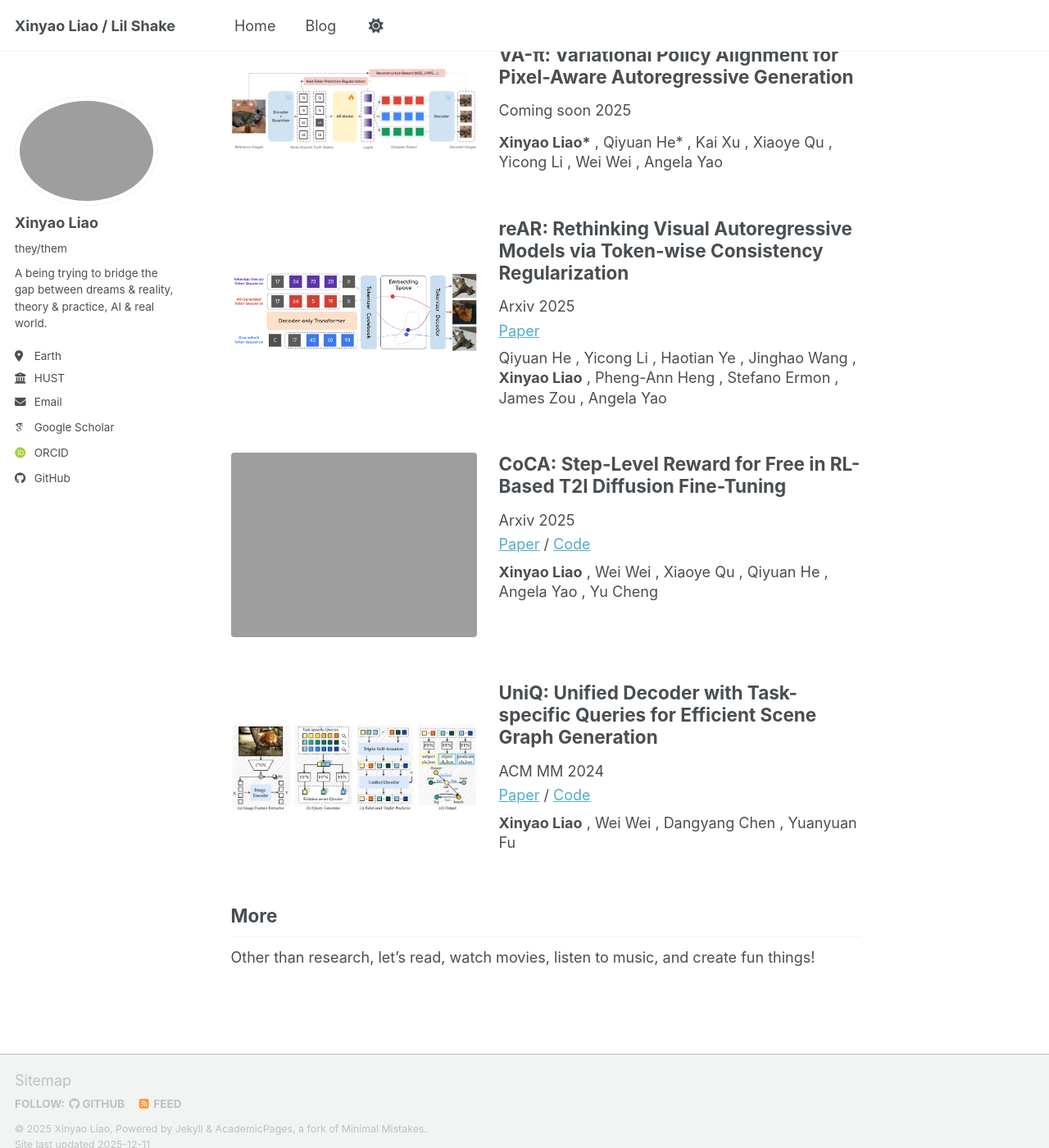
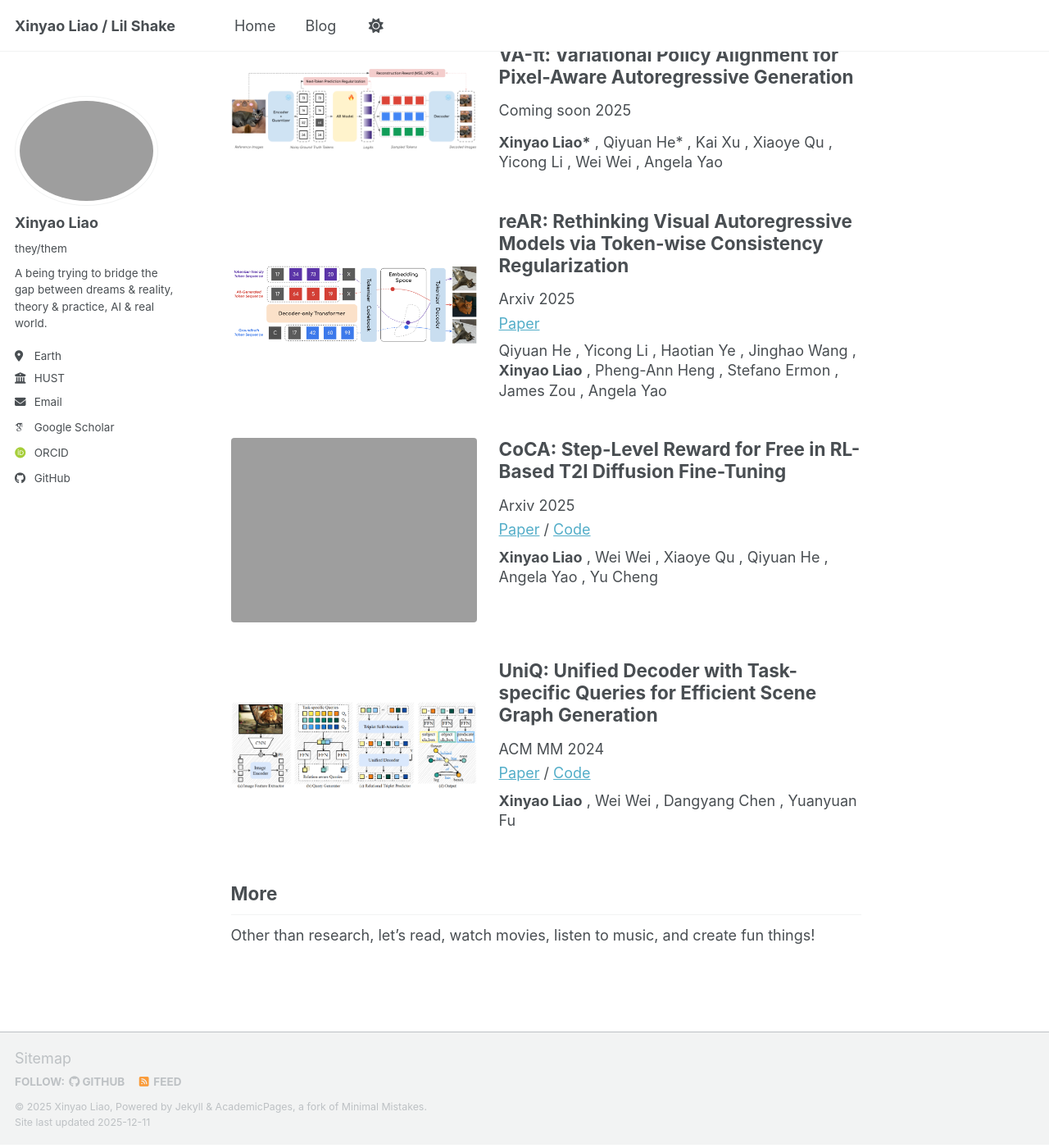
Before and after one commit to Lil-Shake/Lil-Shake.github.io, a Jekyll site: the page built from _pages/about.md, in a window 1280 px wide and 1400 px high, scrolled down 433 px. Shown: the whole window at 82% size. Built offline with Jekyll 4.4.1, drawn with Linux system fonts in a browser that asks for light colours; some web fonts are replaced; a script bundle is joined from its source files by our own code; library files that are not in the unit come from our copies.

Commit message:
Adjust margin space

```diff
--- a/_sass/layout/_archive.scss
+++ b/_sass/layout/_archive.scss
@@ -151,7 +151,7 @@
   flex-direction: row;
   gap: 1.5rem;
   padding: 1rem 0;
-  margin-bottom: 1rem; // add vertical space between publication blocks
+  margin-bottom: 0.5rem; // add vertical space between publication blocks
   // Stretch both sides to the same height so image and text align vertically
   align-items: stretch;
 
```
